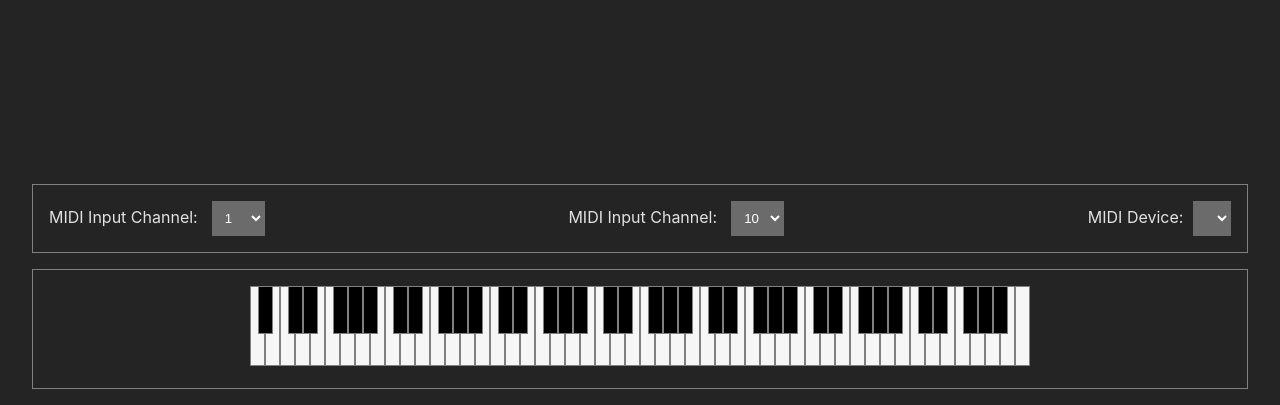
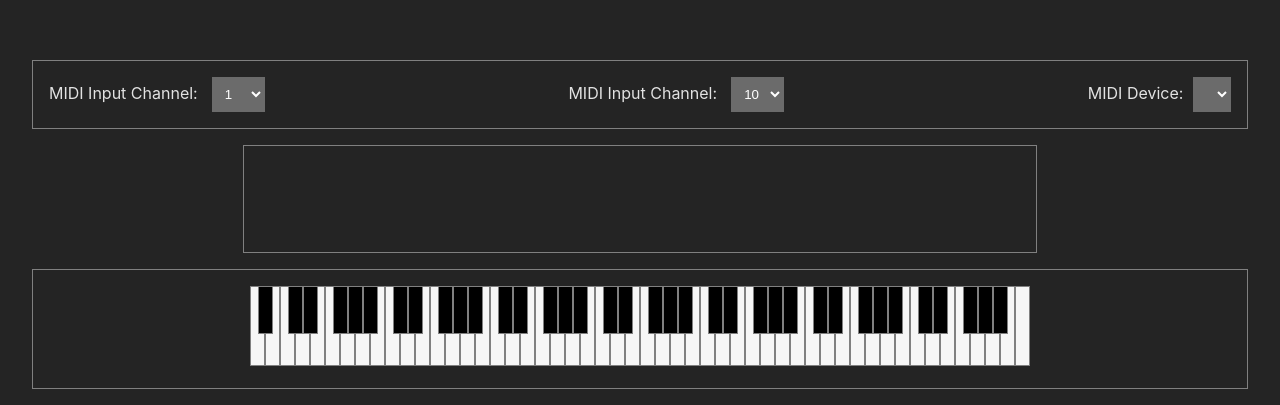
Before and after one commit to leegee/webapp-midi-feathered, a React (Vite) app: page / in a window 1280 px wide. Shown: the part 395-800 px from the top of the page. Built offline with nearby package versions, Linux system fonts and the light colour scheme.

Commit message:
First stab at visualisation

```diff
--- a/src/components/MIDI.jsx
+++ b/src/components/MIDI.jsx
@@ -14,6 +14,7 @@ import OutputChannelSelect from './OutputChannelSelect';
 import DeviceSelect from './DeviceSelect';
 import PianoKeyboard from './Piano';
 import Featherise from './Featherise';
+import NotesOnCanvas from './NotesOnCanvas';
 import styles from './MIDI.module.css';
 
 let watchMidiInitialized = false;
@@ -92,6 +93,7 @@ export default function MIDIComponent () {
                     <DeviceSelect />
                 </section>
 
+                <NotesOnCanvas />
                 <PianoKeyboard />
             </footer>
         </main >
--- a/src/components/MIDI.module.css
+++ b/src/components/MIDI.module.css
@@ -13,4 +13,8 @@
     bottom: 0;
     width: calc(100vw - (2 * var(--midi-app-padding)));
     height: auto;
+    display: flex;
+    flex-direction: column;
+    justify-content: space-between;
+    align-items: stretch;
 }
--- /dev/null
+++ b/src/components/NotesOnCanvas.jsx
@@ -0,0 +1,76 @@
+import { useRef, useEffect } from 'react';
+import { useAtom } from 'jotai';
+import { notesOnAtom } from '../lib/store';
+import styles from './NotesOnCanvas.module.css';
+
+const CANVAS_WIDTH = 88 * 9;
+const CANVAS_HEIGHT = 100;
+const NOTE_HEIGHT = 5;
+const RENDER_INTERVAL = 50;
+
+export default function NoteList () {
+    const [ notesOn ] = useAtom( notesOnAtom );
+    const canvasRef = useRef( null );
+    const bufferCanvasRef = useRef( null ); // Buffer canvas to optimize rendering
+
+    useEffect( () => {
+        const canvas = canvasRef.current;
+        const ctx = canvas.getContext( '2d' );
+        const bufferCanvas = bufferCanvasRef.current;
+        const bufferCtx = bufferCanvas.getContext( '2d' );
+        const width = canvas.width;
+
+        // Initialize buffer canvas
+        bufferCanvas.width = width;
+        bufferCanvas.height = CANVAS_HEIGHT;
+
+        // Function to draw the notes
+        const drawNotes = () => {
+            const now = Date.now();
+
+            // Clear buffer canvas
+            bufferCtx.clearRect( 0, 0, width, CANVAS_HEIGHT );
+
+            // Copy current canvas content to buffer canvas shifted upwards
+            bufferCtx.drawImage( canvas, 0, NOTE_HEIGHT, width, CANVAS_HEIGHT - NOTE_HEIGHT, 0, 0, width, CANVAS_HEIGHT - NOTE_HEIGHT );
+
+            // Draw new notes at the bottom with fixed height (NOTE_HEIGHT)
+            Object.entries( notesOn ).forEach( ( [ key, value ] ) => {
+                const startTime = value.timestamp;
+
+                // Calculate y position based on time and render interval
+                const startY = CANVAS_HEIGHT - ( ( now - startTime ) * CANVAS_HEIGHT / 1000 );
+                const noteHeight = NOTE_HEIGHT;
+
+                // Calculate x position based on MIDI note value
+                const xPosition = ( parseInt( key, 10 ) - 21 ) * ( width / 88 ); // MIDI note range 21-108
+
+                // Draw the note rectangle on buffer canvas
+                bufferCtx.fillStyle = 'white';
+                bufferCtx.fillRect( xPosition, startY, width / 88, noteHeight );
+            } );
+
+            // Clear main canvas
+            ctx.clearRect( 0, 0, width, CANVAS_HEIGHT );
+
+            // Draw buffer canvas at the top of the main canvas
+            ctx.drawImage( bufferCanvas, 0, 0 );
+        };
+
+        // Render loop
+        const renderLoop = setInterval( () => {
+            drawNotes();
+        }, RENDER_INTERVAL );
+
+        return () => {
+            clearInterval( renderLoop );
+        };
+    }, [ notesOn ] );
+
+    return (
+        <section className={ styles.canvas }>
+            <canvas ref={ canvasRef } width={ CANVAS_WIDTH } height={ CANVAS_HEIGHT }></canvas>
+            <canvas ref={ bufferCanvasRef } style={ { display: 'none' } }></canvas>
+        </section >
+    );
+}
--- /dev/null
+++ b/src/components/NotesOnCanvas.module.css
@@ -0,0 +1,5 @@
+.canvas {
+    border: var(--midi-app-border);
+    margin: 0 auto;
+    padding: 0;
+}
```
